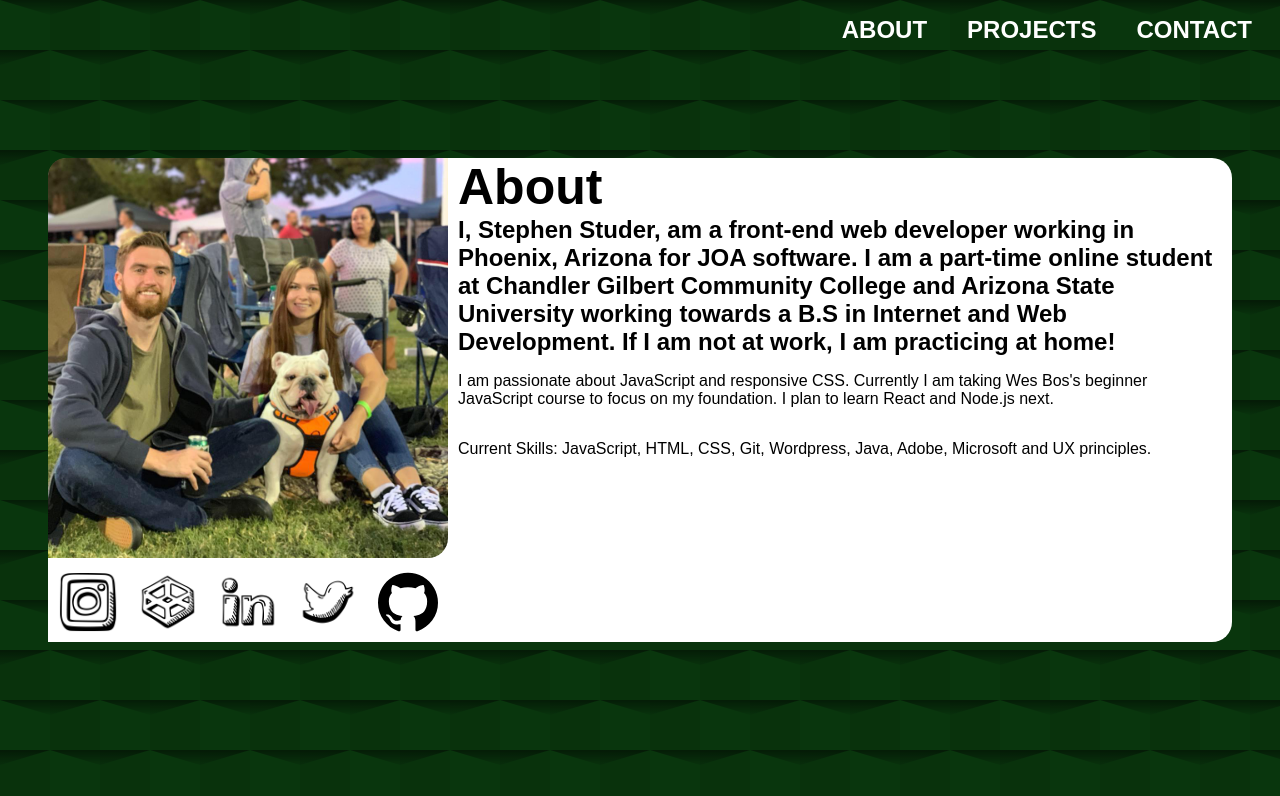
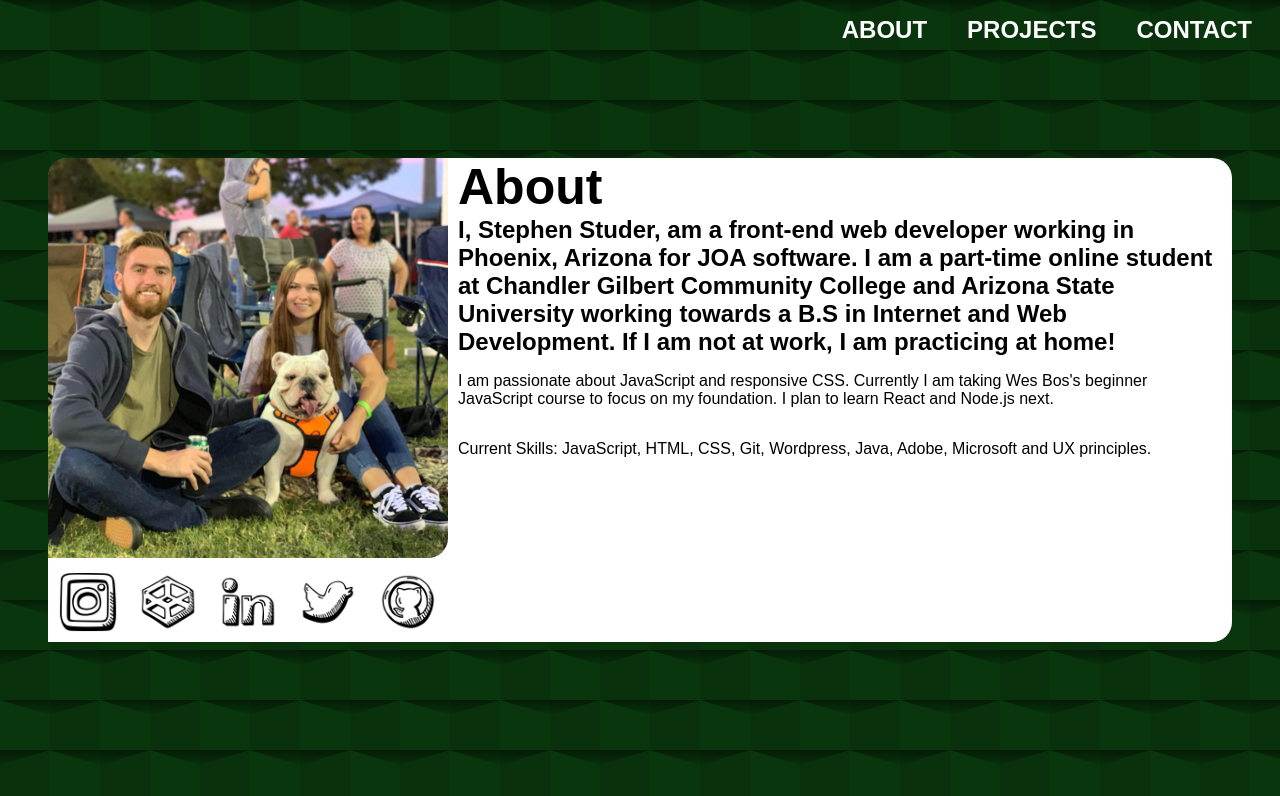
Before and after one commit to stephenstuder/personalwebsite, a plain HTML site: page index.html in a window 1280 px wide. Drawn offline with Linux system fonts and the light colour scheme.

Commit message:
changed image

```diff
--- a/index.html
+++ b/index.html
@@ -32,7 +32,7 @@
                     <img class="image codepen" src="images/codepen.png" alt="Oops" width="60">
                     <img class="image linkedin" src="images/linkedin.png" alt="Oops" width="60">
                     <img class="image twitter" src="images/twitter.png" alt="Oops" width="60">
-                    <img class="image github" src="images/github.svg" alt="Oops" width="60">
+                    <img class="image github" src="images/github.png" alt="Oops" width="60">
                 </div>
             </div>
             <div class="aboutStephen rightSide">
```
Also changed, not shown: images/github.png (added), images/github.svg (deleted).
